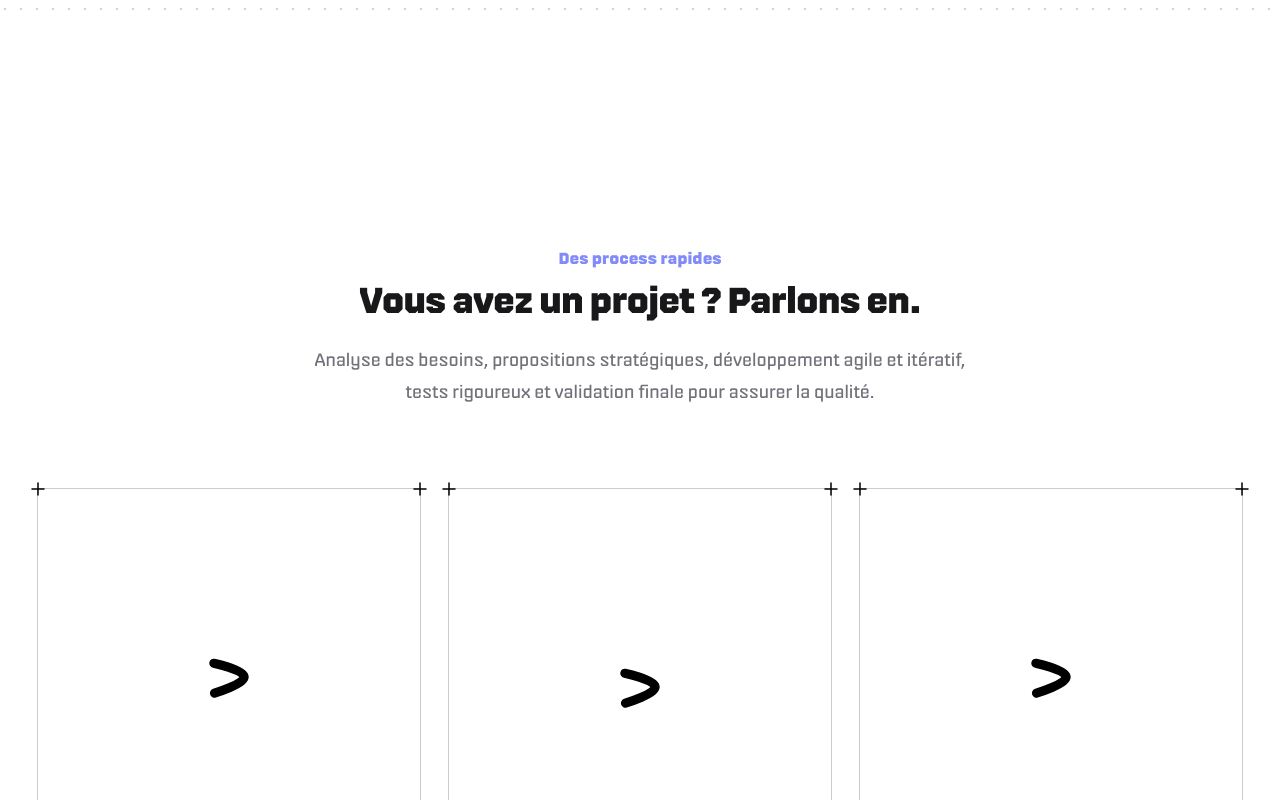
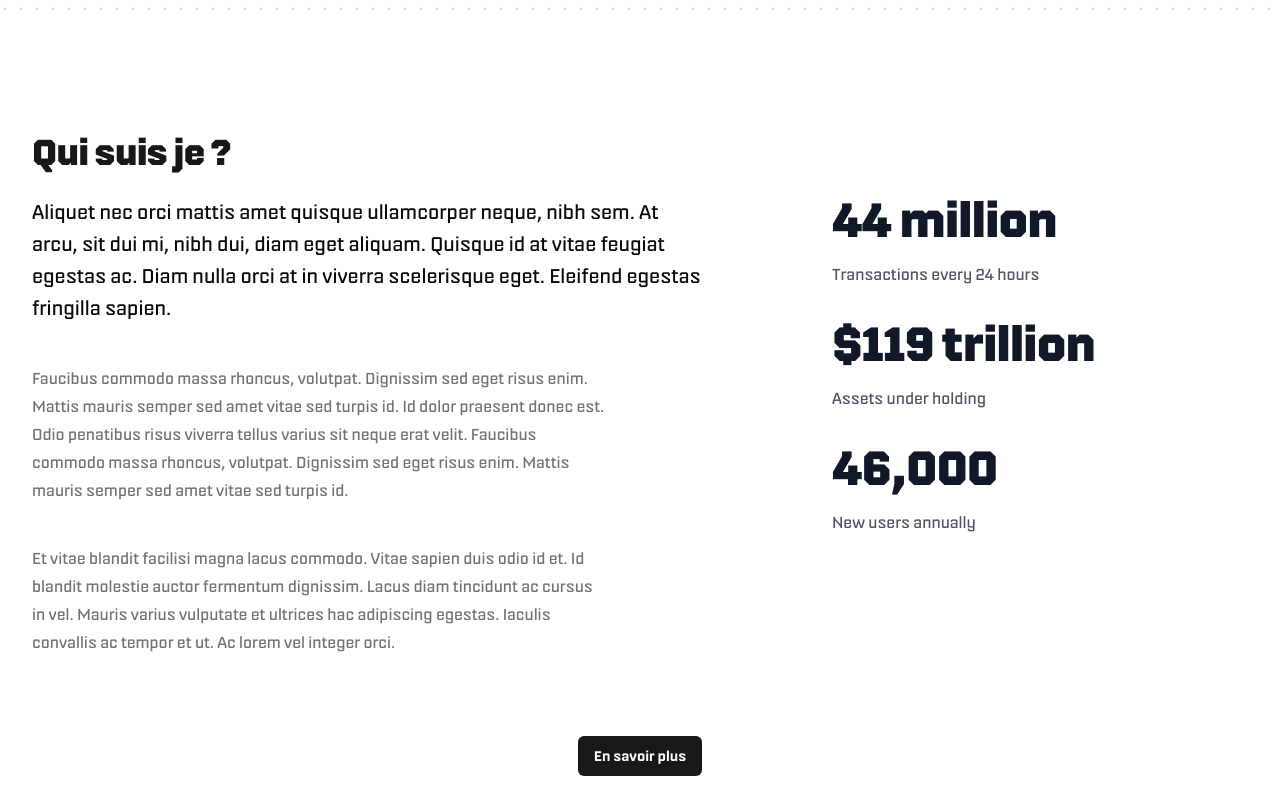
Before and after one commit to cfatrane/portfolio, a Next.js app: page / in a window 1280 px wide. Shown: the part 780-1580 px from the top of the page. Built offline with nearby package versions, Linux system fonts and the light colour scheme.

Commit message:
add who i am

```diff
--- a/src/app/page.tsx
+++ b/src/app/page.tsx
@@ -1,14 +1,24 @@
 import Hero from "@/components/Hero";
+import { LogoCloud } from "@/components/LogoCloud";
 import { Process } from "@/components/Services";
+import WhoIAm from "@/components/WhoIAm";
 
 export default function Index() {
   return (
-    <div className="flex w-full flex-col">
+    <div className="flex w-full flex-col justify-center">
       <div className="h-screen">
         <Hero />
       </div>
 
-      <div className="mt-32 sm:mt-56 ">
+      <div>
+        <WhoIAm />
+      </div>
+
+      <div className="mt-32 sm:mt-40">
+        <LogoCloud />
+      </div>
+
+      <div className="mt-32 sm:mt-56">
         <Process />
       </div>
     </div>
--- /dev/null
+++ b/src/components/WhoIAm.tsx
@@ -0,0 +1,77 @@
+import Link from "next/link";
+
+import { Button } from "@/components/ui/button";
+
+const stats = [
+  { label: "Transactions every 24 hours", value: "44 million" },
+  { label: "Assets under holding", value: "$119 trillion" },
+  { label: "New users annually", value: "46,000" },
+];
+
+function WhoIAm() {
+  return (
+    <div className="flex flex-col items-center justify-center">
+      <div className="mx-auto mt-12 w-full max-w-7xl px-6 py-20 sm:mt-0 lg:px-8 xl:mt-8">
+        <div className="mx-auto max-w-2xl lg:mx-0 lg:max-w-none">
+          <h2 className="text-3xl font-bold tracking-tight text-primary sm:text-4xl">
+            Qui suis je ?
+          </h2>
+
+          <div className="mt-6 flex flex-col gap-x-8 gap-y-20 lg:flex-row">
+            <div className="lg:w-full lg:max-w-2xl lg:flex-auto">
+              <p className="text-xl leading-8 text-card-foreground">
+                Aliquet nec orci mattis amet quisque ullamcorper neque, nibh
+                sem. At arcu, sit dui mi, nibh dui, diam eget aliquam. Quisque
+                id at vitae feugiat egestas ac. Diam nulla orci at in viverra
+                scelerisque eget. Eleifend egestas fringilla sapien.
+              </p>
+
+              <div className="mt-10 max-w-xl text-base leading-7 text-muted-foreground">
+                <p>
+                  Faucibus commodo massa rhoncus, volutpat. Dignissim sed eget
+                  risus enim. Mattis mauris semper sed amet vitae sed turpis id.
+                  Id dolor praesent donec est. Odio penatibus risus viverra
+                  tellus varius sit neque erat velit. Faucibus commodo massa
+                  rhoncus, volutpat. Dignissim sed eget risus enim. Mattis
+                  mauris semper sed amet vitae sed turpis id.
+                </p>
+
+                <p className="mt-10">
+                  Et vitae blandit facilisi magna lacus commodo. Vitae sapien
+                  duis odio id et. Id blandit molestie auctor fermentum
+                  dignissim. Lacus diam tincidunt ac cursus in vel. Mauris
+                  varius vulputate et ultrices hac adipiscing egestas. Iaculis
+                  convallis ac tempor et ut. Ac lorem vel integer orci.
+                </p>
+              </div>
+            </div>
+
+            <div className="lg:flex lg:flex-auto lg:justify-center">
+              <dl className="w-64 space-y-8 xl:w-80">
+                {stats.map((stat) => (
+                  <div
+                    className="flex flex-col-reverse gap-y-4"
+                    key={stat.label}
+                  >
+                    <dt className="text-base leading-7 text-gray-600">
+                      {stat.label}
+                    </dt>
+
+                    <dd className="text-5xl font-semibold tracking-tight text-gray-900">
+                      {stat.value}
+                    </dd>
+                  </div>
+                ))}
+              </dl>
+            </div>
+          </div>
+        </div>
+      </div>
+
+      <Button asChild>
+        <Link href="/about">En savoir plus</Link>
+      </Button>
+    </div>
+  );
+}
+export default WhoIAm;
```
